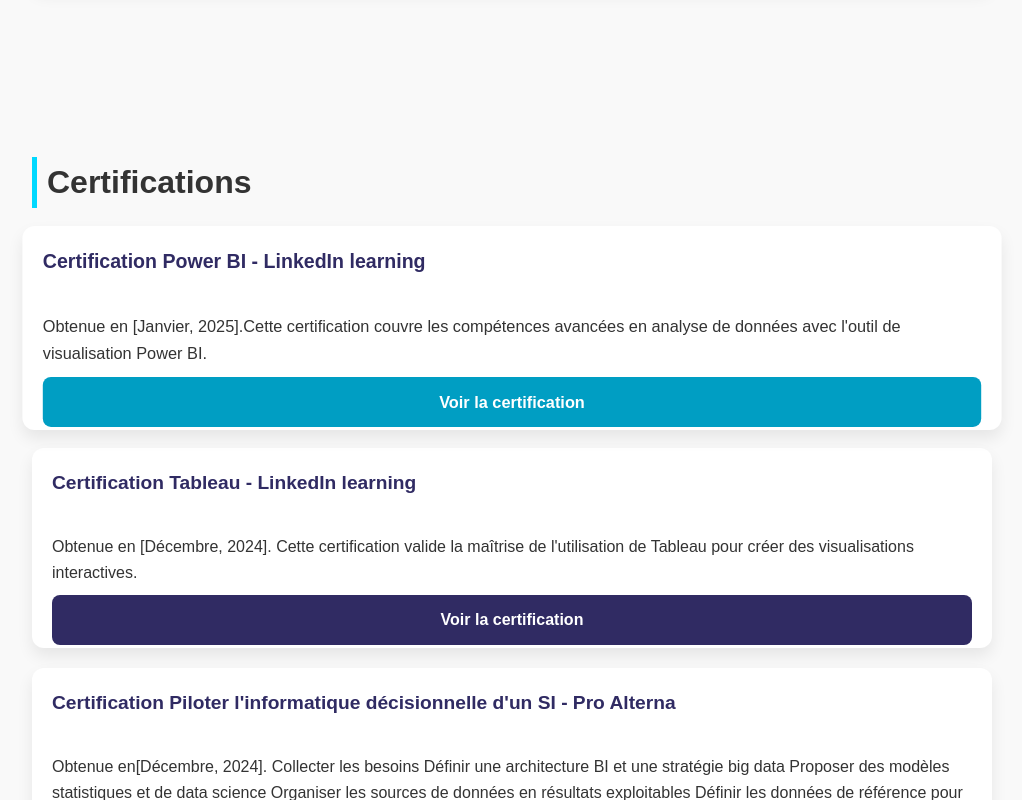
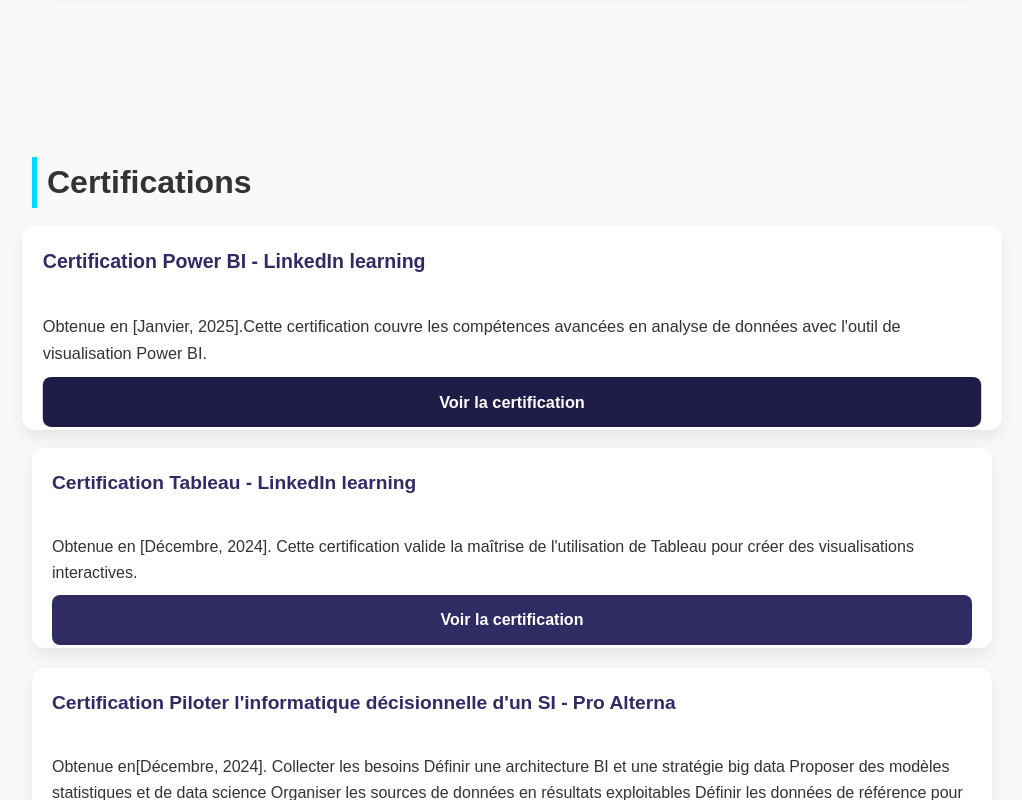
Before and after one commit to ouail-benredjem/ouail-benredjem.github.io, a plain HTML site: page index.html in a window 1280 px wide. In both pictures the pointer is over the link 640 px from the left and 6085 px from the top of the page. Shown: the part 5685-6485 px from the top of the page, without its empty margins (128-1150 px from the left). Drawn offline with Linux system fonts and the light colour scheme.

Commit message:
Update style.css

```diff
--- a/style.css
+++ b/style.css
@@ -164,13 +164,11 @@ section h2 {
 }
 
 #certifications li a:hover {
-  background-color: #009ec3;
+  background-color: #1f1c47;
 }
 
 
-#certifications li a:hover {
-  background-color: #009ec3;
-}
+
 
 #certifications li strong {
   font-size: 1.2rem;
```
